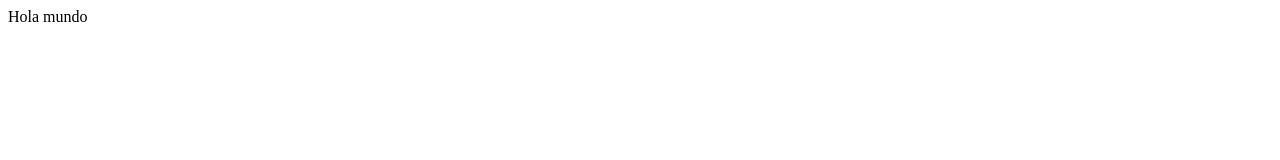
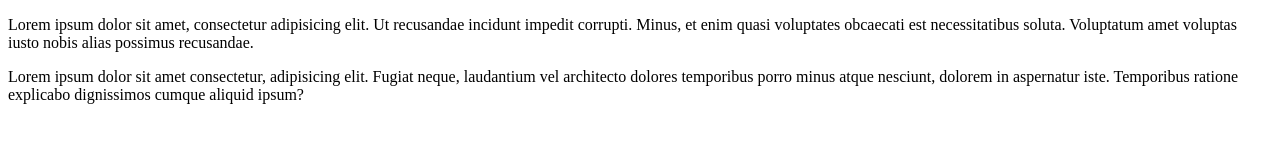
Before and after one commit to LuisIvanJasso/ExamenParcial3, a plain HTML site: page index.html in a window 1280 px wide. Drawn offline with Linux system fonts and the light colour scheme.

Commit message:
Se introduce texto al cuerpo del archivo

```diff
--- a/index.html
+++ b/index.html
@@ -6,6 +6,17 @@
     <title>Document</title>
 </head>
 <body>
-    Hola mundo
+    <p>
+        Lorem ipsum dolor sit amet,
+        consectetur adipisicing elit.
+        Ut recusandae incidunt impedit corrupti.
+        Minus, et enim quasi voluptates obcaecati est necessitatibus soluta.
+        Voluptatum amet voluptas iusto nobis alias possimus recusandae.</p>
+    <p>
+        Lorem ipsum dolor sit amet consectetur, adipisicing elit.
+        Fugiat neque, laudantium vel architecto dolores temporibus porro minus atque nesciunt,
+        dolorem in aspernatur iste.
+        Temporibus ratione explicabo dignissimos cumque aliquid ipsum?
+    </p>
 </body>
 </html>
```
